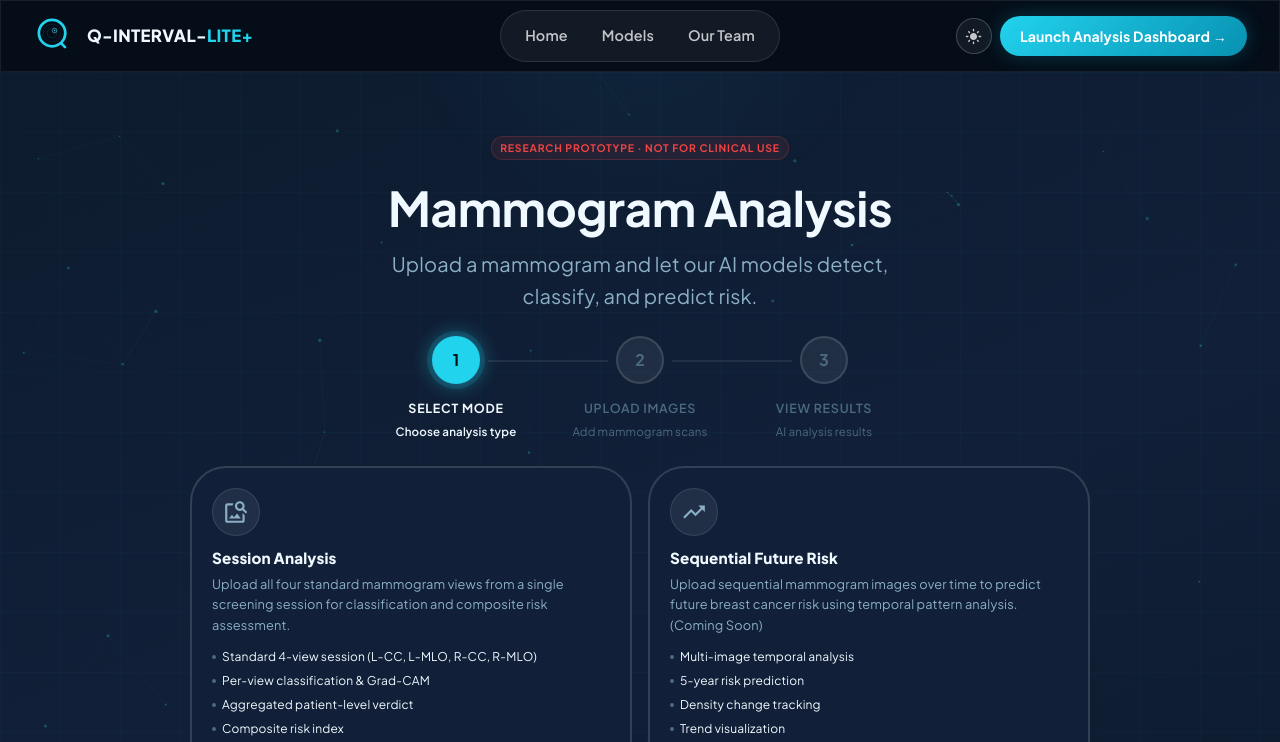
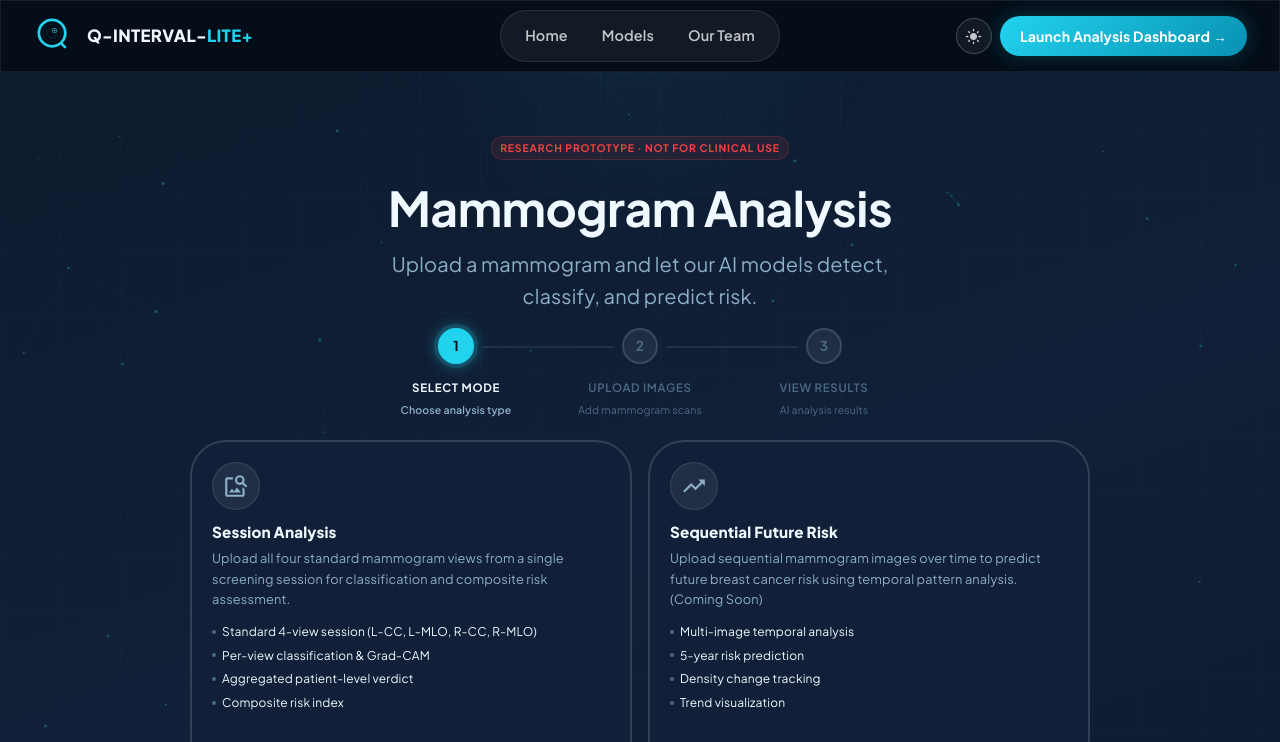
Before and after one commit to Nico-Gerber/Q-INTERVAL-Lite, a React (Create React App) app: page /Analysis in a window 1280 px wide. Shown: the top 742 px of the page. Built offline with nearby package versions, Linux system fonts and the light colour scheme.

Commit message:
Update AnalysisStepper.jsx
Adjusted size to be smaller, to accomodate other components.

```diff
--- a/src/Components/AnalysisTool/AnalysisStepper.jsx
+++ b/src/Components/AnalysisTool/AnalysisStepper.jsx
@@ -4,9 +4,9 @@ import { Check } from '@mui/icons-material';
 
 const CustomStepIcon = ({ active, completed, icon }) => (
   <Box sx={{
-    width: 48,
-    height: 48,
-    borderRadius: 2,
+    width: 36,
+    height: 36,
+    borderRadius: 1.5,
     backgroundColor: active || completed ? 'primary.main' : 'rgba(255,255,255,0.07)',
     border: '2px solid',
     borderColor: active || completed ? 'primary.main' : 'rgba(255,255,255,0.12)',
@@ -15,17 +15,17 @@ const CustomStepIcon = ({ active, completed, icon }) => (
     justifyContent: 'center',
     color: active || completed ? 'primary.contrastText' : 'text.disabled',
     fontWeight: 700,
-    fontSize: '1rem',
+    fontSize: '0.85rem',
     boxShadow: active
       ? (theme) =>
-          `0 0 0 5px ${theme.palette.primary.main}22,
-           0 0 18px 4px ${theme.palette.primary.main}55`
+          `0 0 0 4px ${theme.palette.primary.main}22,
+           0 0 14px 3px ${theme.palette.primary.main}55`
       : completed
-        ? (theme) => `0 0 8px 2px ${theme.palette.primary.main}33`
+        ? (theme) => `0 0 6px 2px ${theme.palette.primary.main}33`
         : 'none',
     transition: 'all 0.3s ease',
   }}>
-    {completed ? <Check sx={{ fontSize: '1.1rem' }} /> : icon}
+    {completed ? <Check sx={{ fontSize: '0.95rem' }} /> : icon}
   </Box>
 );
 
@@ -37,15 +37,15 @@ const STEPS = [
 
 export default function AnalysisStepper({ activeStep }) {
   return (
-    <Container maxWidth="sm" sx={{ pt: 3, pb: 2 }}>
+    <Container maxWidth="sm" sx={{ pt: 2, pb: 1.5 }}>
       <Stepper
         activeStep={activeStep}
         alternativeLabel
         sx={{
           '& .MuiStepConnector-root': {
-            top: 24,
-            left: 'calc(-50% + 32px)',
-            right: 'calc(50% + 32px)',
+            top: 18,
+            left: 'calc(-50% + 26px)',
+            right: 'calc(50% + 26px)',
           },
           '& .MuiStepConnector-line': {
             borderTopWidth: 2,
@@ -56,22 +56,22 @@ export default function AnalysisStepper({ activeStep }) {
             border: 'none',
             height: 2,
             boxShadow: (theme) =>
-              `0 0 8px 2px ${theme.palette.primary.main}AA,
-               0 0 16px 4px ${theme.palette.primary.main}55`,
+              `0 0 6px 2px ${theme.palette.primary.main}AA,
+               0 0 12px 3px ${theme.palette.primary.main}55`,
           },
           '& .MuiStepConnector-root.Mui-completed .MuiStepConnector-line': {
             backgroundColor: 'primary.main',
             border: 'none',
             height: 2,
             boxShadow: (theme) =>
-              `0 0 8px 2px ${theme.palette.primary.main}AA,
-               0 0 16px 4px ${theme.palette.primary.main}55`,
+              `0 0 6px 2px ${theme.palette.primary.main}AA,
+               0 0 12px 3px ${theme.palette.primary.main}55`,
           },
           '& .MuiStepLabel-label': {
-            fontSize: '0.78rem',
+            fontSize: '0.72rem',
             fontWeight: 600,
             color: 'text.disabled',
-            mt: 0.75,
+            mt: 0.5,
             letterSpacing: '0.06em',
             textTransform: 'uppercase',
           },
@@ -94,10 +94,10 @@ export default function AnalysisStepper({ activeStep }) {
                 StepIconComponent={CustomStepIcon}
                 optional={
                   <Typography variant="caption" sx={{
-                    fontSize: '0.72rem',
+                    fontSize: '0.66rem',
                     fontWeight: isActive ? 600 : 400,
                     color: isActive
-                      ? 'text.primary'
+                      ? 'text.secondary'
                       : isCompleted
                         ? 'primary.main'
                         : 'text.disabled',
```
